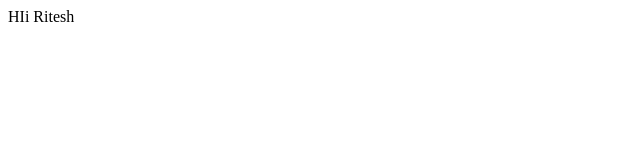
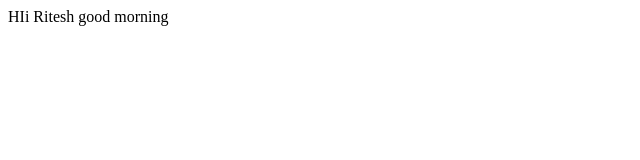
Before and after one commit to riteshbasantia/Tutorial-1, a plain HTML site: page test.html in a window 1280 px wide. Shown: the whole page, without its empty margins (0-640 px from the left). Drawn offline with Linux system fonts and the light colour scheme.

Commit message:
master changed

```diff
--- a/test.html
+++ b/test.html
@@ -7,6 +7,7 @@
     <title>Test document</title>
 </head>
 <body>
-    HIi Ritesh
+    HIi Ritesh good morning
+
 </body>
 </html>
```
